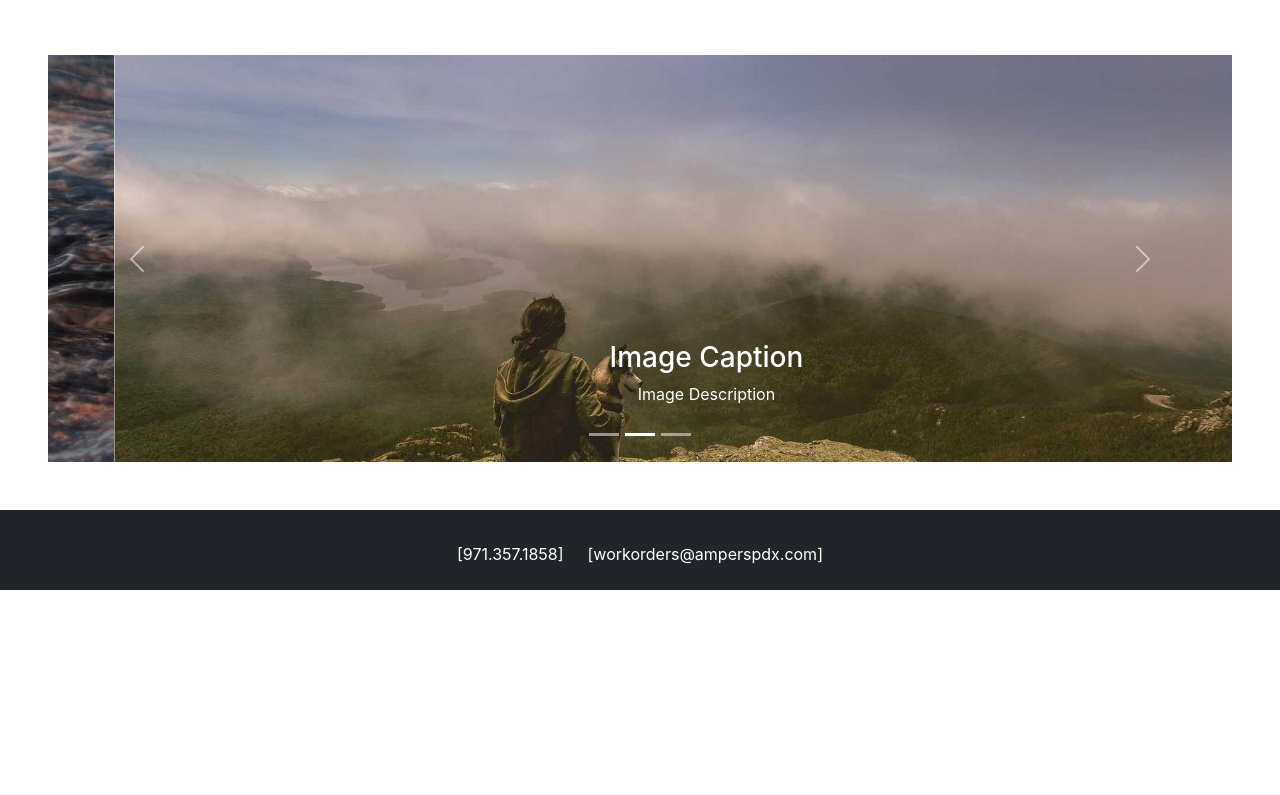
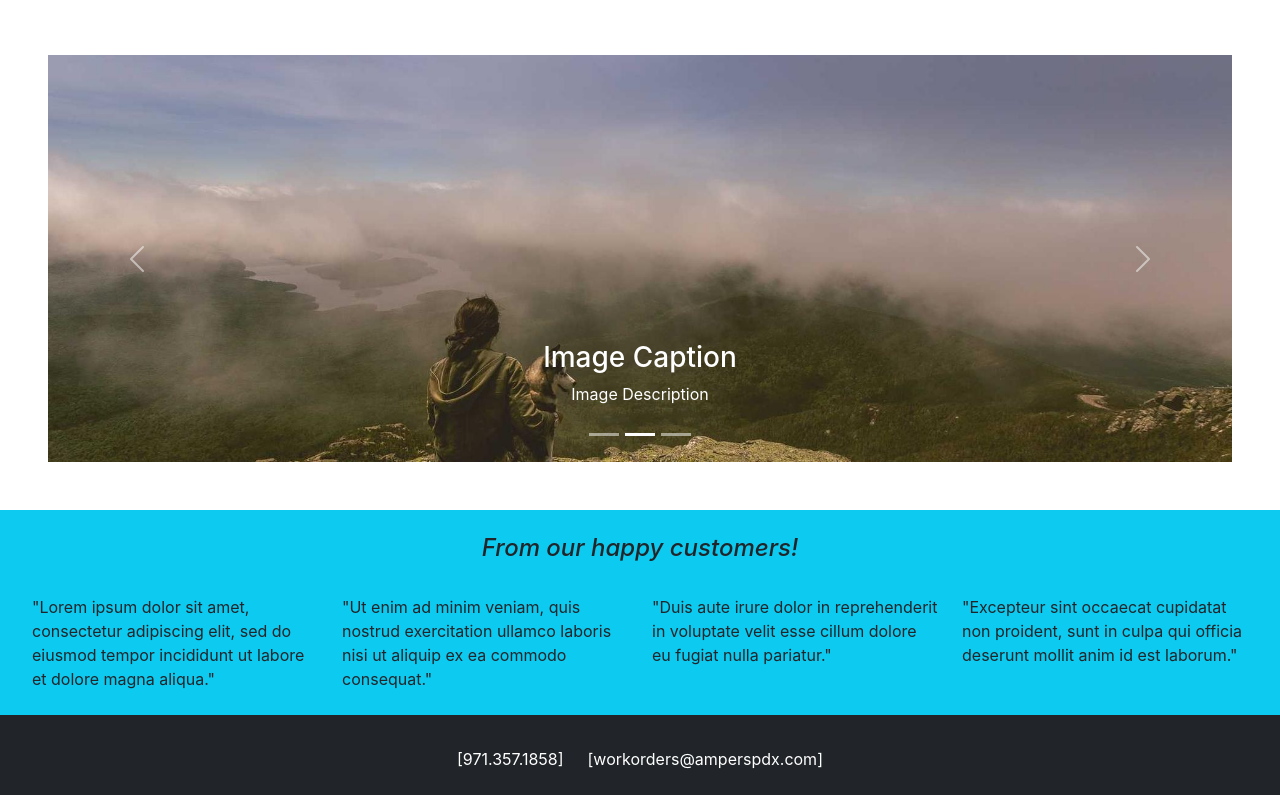
Before and after one commit to tkm404/ampers-redesign, a React (Create React App) app: page / in a window 1280 px wide. Shown: the part 359-1154 px from the top of the page. Before the commit the page ends 949 px from the top, so only its background shows below. Built offline with nearby package versions, Linux system fonts and the light colour scheme.

Commit message:
import HomeTestimonials component to HomeControl

```diff
--- a/src/components/HomeControl.js
+++ b/src/components/HomeControl.js
@@ -6,6 +6,7 @@ import Home from '../pages/Home'
 import Banner from './Banner'
 import HomeCarousel from './HomeCarousel'
 import CompanyStatement from './CompanyStatement'
+import HomeTestimonials from './HomeTestimonials'
 
 function HomeControl() {
   let currentlyVisibleState =
@@ -29,6 +30,9 @@ function HomeControl() {
           <HomeCarousel />
         </div>
       </div>
+      <div>
+        <HomeTestimonials />
+      </div>
 
     </div>
 
```
